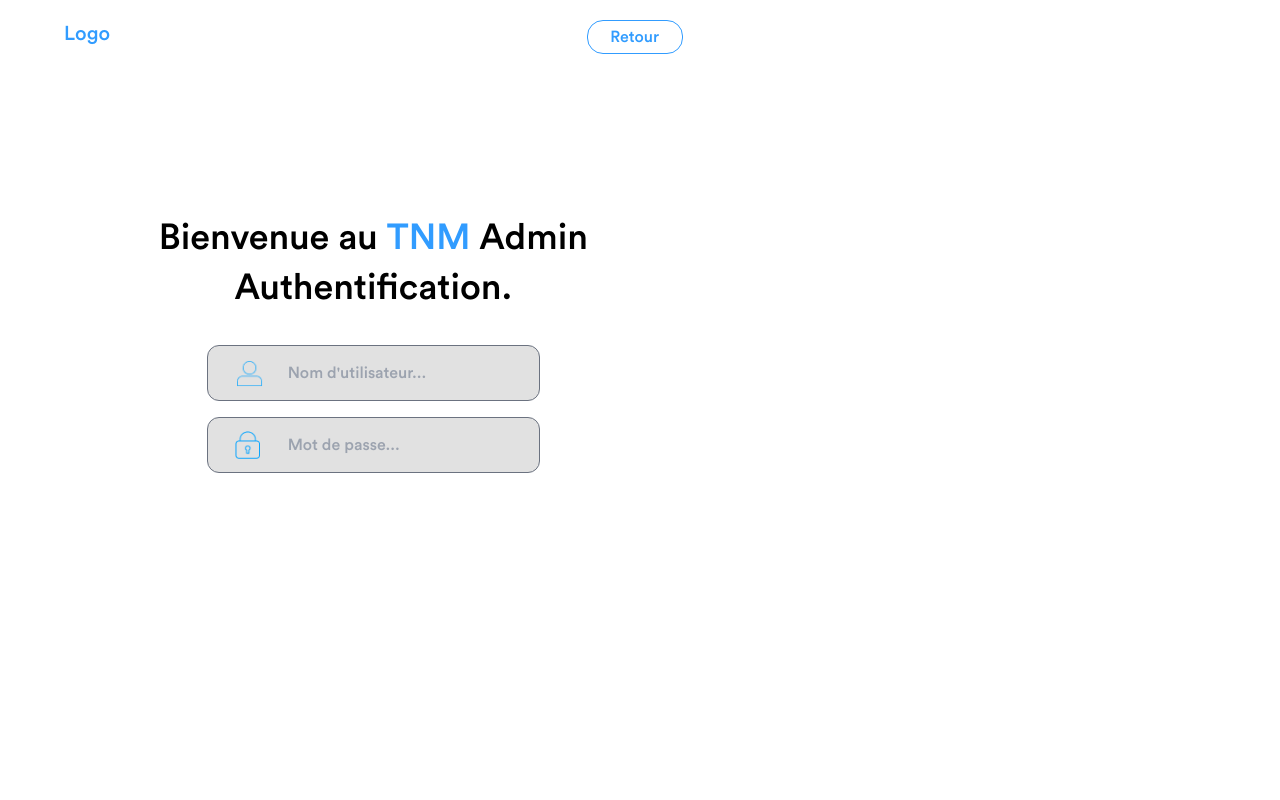
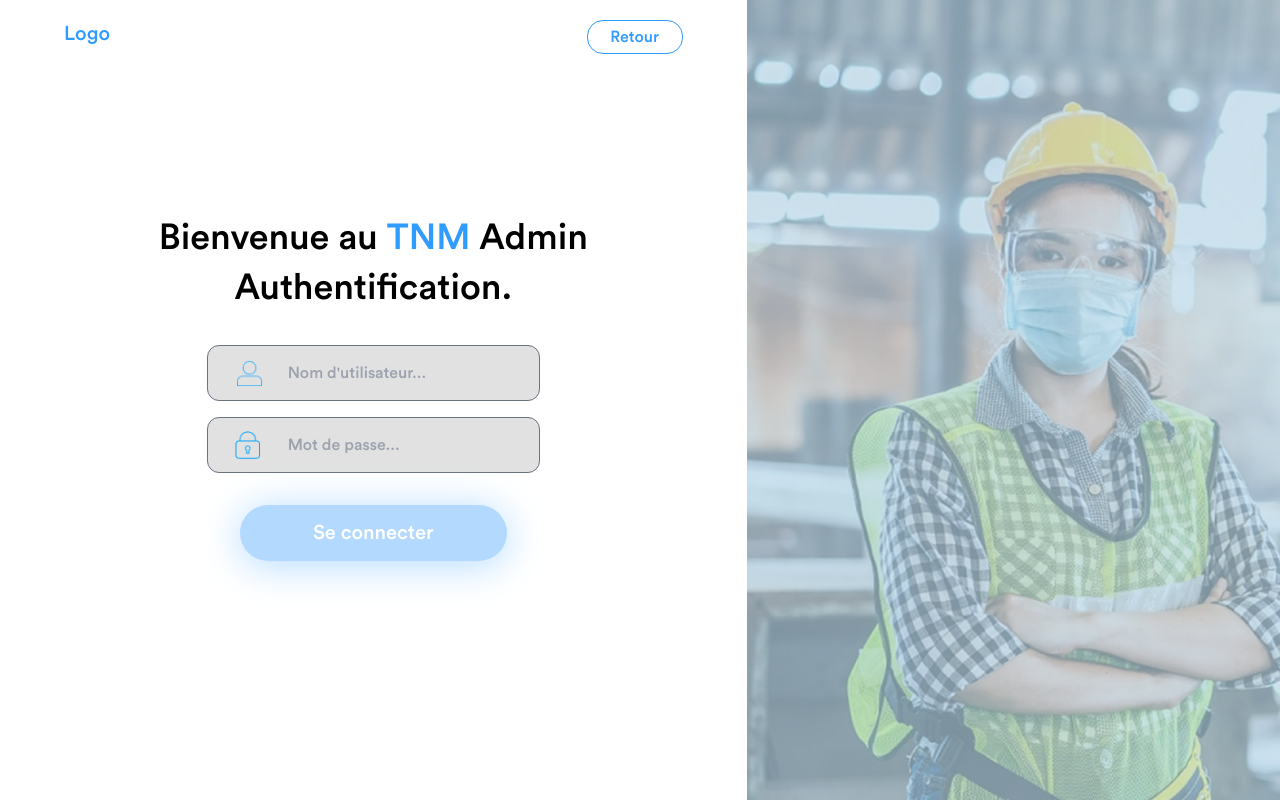
Before and after one commit to SaaStraining/ReactAppSaaS, a React (Create React App) app: page /visitor in a window 1280 px wide. Built offline with nearby package versions, Linux system fonts and the light colour scheme.

Commit message:
hmpage changes

```diff
--- a/src/pages/HomePage.jsx
+++ b/src/pages/HomePage.jsx
@@ -1,3 +1,4 @@
+
 import React from 'react';
 import { ToastContainer, toast } from 'react-toastify';
 
--- a/src/pages/Logins/AdminLogin.jsx
+++ b/src/pages/Logins/AdminLogin.jsx
@@ -14,7 +14,10 @@ function AdminLogin() {
 
   const loginAdmin = (e) => {
       e.preventDefault();
-
+      toast("Successfully logged in", {
+        type: toast.TYPE.SUCCESS,
+        position: toast.POSITION.BOTTOM_CENTER
+    });
       axiosInstance.post(
           '/admin/login',
           {
--- a/src/pages/Logins/VisitorLogin.jsx
+++ b/src/pages/Logins/VisitorLogin.jsx
@@ -42,7 +42,7 @@ function VisitorLogin() {
               <br />
               <button
                 type="submit"
-                className="text-white mt-8 w-2/5 h-14 text-xl rounded-full   hover:shadow-none"
+                className="button-con-vi text-white mt-8 w-2/5 h-14 text-xl rounded-full   hover:shadow-none"
               >
                 Se connecter
               </button>
@@ -50,7 +50,7 @@ function VisitorLogin() {
           </div>
         </div>
       </div>
-      <div className="login_right w-5/12  "></div>
+      <div className="login_visitor_photo w-5/12  "></div>
     </div>
   );
 }
--- a/src/pages/pages.css
+++ b/src/pages/pages.css
@@ -9,59 +9,78 @@
 
 
 /*****  login page css  *****/
-.Login-container{
+.Login-container {
     font-family: 'Circular Std';
     /* display: flex; */
     height: 100vh;
 }
-.login_admin_photo{
+
+.login_admin_photo {
     /* flex: 5; */
     background-image: url('../assets/images/login_back.png');
     background-size: cover;
 }
-.login_editor_photo{
+
+.login_editor_photo {
     /* flex: 5; */
     background-image: url('../assets/images/bg-editor.png');
     background-size: cover;
 }
 
-.log_ret{
-    border-color:  #319CFF;
+.login_visitor_photo {
+    /* flex: 5; */
+    background-image: url('../assets/images/bg_visitor.png');
+    background-size: cover;
+}
+
+.log_ret {
+    border-color: #319CFF;
     color: #319CFF;
 }
-.log_ret_ed{
-    border-color:  #32B75F;
+
+.log_ret_ed {
+    border-color: #32B75F;
     color: #32B75F;
 }
 
-.log_ret:hover{
-    background-color: #319CFF ;
-}
-.log_ret_ed:hover{
-    background-color: #32B75F ;
+.log_ret:hover {
+    background-color: #319CFF;
 }
 
-.log_inner_form input{
+.log_ret_ed:hover {
+    background-color: #32B75F;
+}
+
+.log_inner_form input {
     font-family: 'Circular Std';
     background-color: #E1E1E1;
 }
-.button-con-ad{
+
+.button-con-ad {
     font-family: 'Circular Std';
-    background-color: #319CFF ;
+    background-color: #319CFF;
     box-shadow: 0px 4px 40px 0px rgba(49, 156, 255, 0.5);
 
 }
-.button-con-ed{
+
+.button-con-ed {
     font-family: 'Circular Std';
-    background-color: #32B75F ;
+    background-color: #32B75F;
     box-shadow: 0px 4px 40px rgba(50, 183, 95, 0.73);
 }
 
-.log_logo{
-    color:#319CFF;
+.button-con-vi {
+    font-family: 'Circular Std';
+    background-color: #B3DAFE;
+    box-shadow: 0px 4px 40px #B3DAFE;
 }
-.log_logo_ed{
-    color:#32B75F;
+
+.log_logo {
+    color: #319CFF;
+}
+
+.log_logo_ed {
+    color: #32B75F;
 }
 
 ::placeholder {
@@ -69,20 +88,23 @@
     opacity: 1;
     font-family: 'Circular Std';
 }
-.log_login{
+
+.log_login {
     background: url(../assets/icons/user.png) no-repeat scroll 27px 13px;
     background-size: 29px;
 }
-.log_login_ed{
+
+.log_login_ed {
     background: url(../assets/icons/ed_user.png) no-repeat scroll 27px 13px;
     background-size: 29px;
 }
-.log_mdp{
+
+.log_mdp {
     background: url(../assets/icons/password.png) no-repeat scroll 27px 13px;
     background-size: 25px;
 }
 
-.log_mdp_ed{
+.log_mdp_ed {
     background: url(../assets/icons/ed_mdp.png) no-repeat scroll 27px 13px;
     background-size: 25px;
 }
```
Also changed, not shown: src/assets/images/bg_visitor.png (added).
